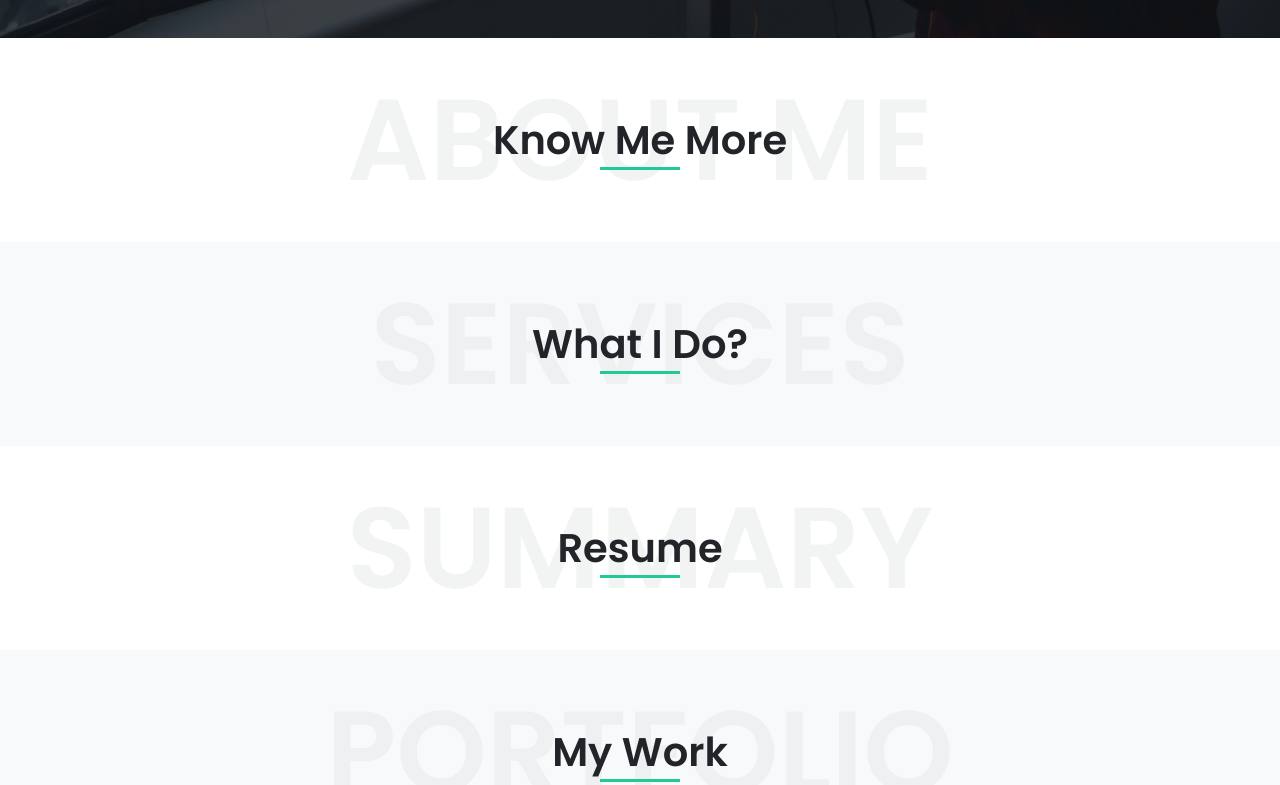
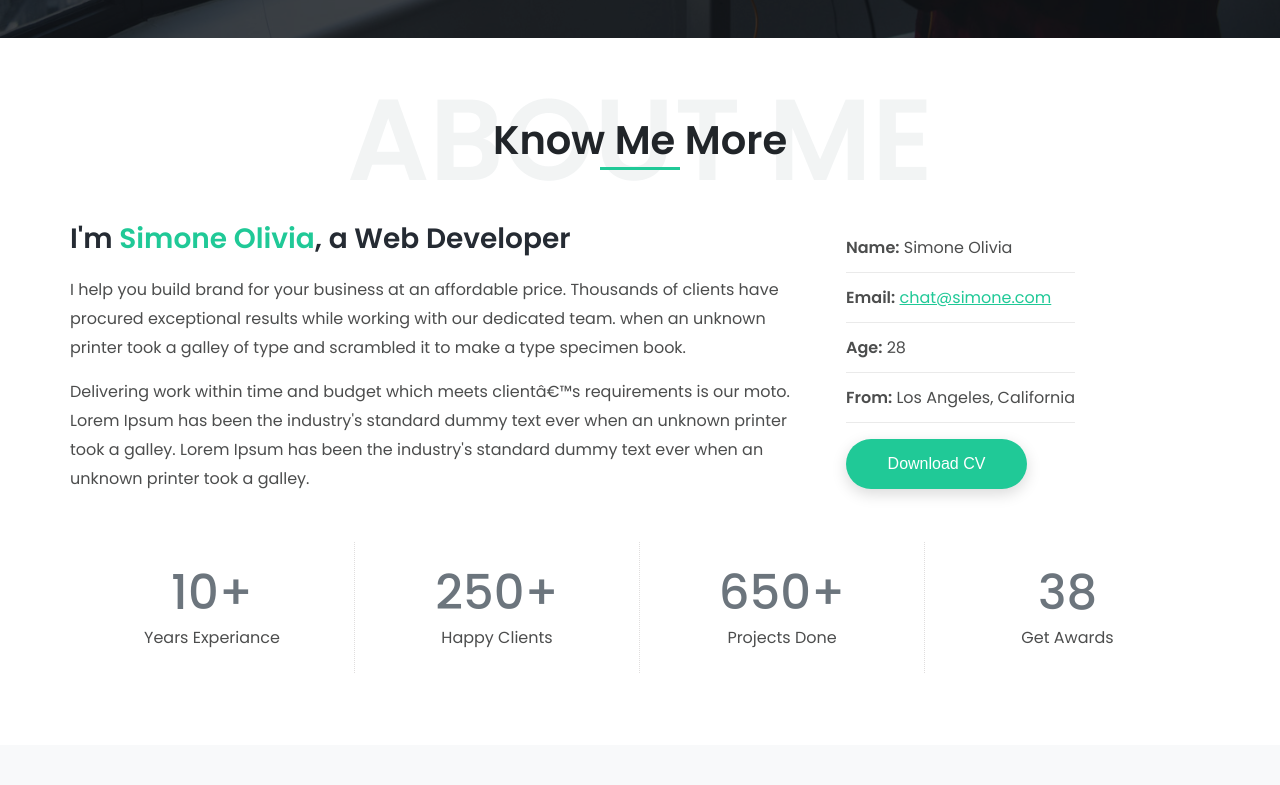
Before and after one commit to OmarAlSeddik/Simone, a plain HTML site: page index.html in a window 1280 px wide. Shown: the part 762-1547 px from the top of the page. Drawn offline with Linux system fonts and the light colour scheme.

Commit message:
About Section Complete

```diff
--- a/index.html
+++ b/index.html
@@ -61,12 +61,62 @@
         <p class="hero__welcome">Welcome</p>
         <h1 class="hero__heading">I'm Simone Olivia</h1>
         <p class="hero__location">based in Los Angeles, California.</p>
-        <button class="hero__hire-me">Hire Me</button>
+        <button class="outlined-button green">Hire Me</button>
       </div>
     </section>
     <section class="about section">
       <div class="container">
         <h2 class="section-heading">Know Me More</h2>
+        <div class="about__row1">
+          <div class="about__text-content">
+            <h3 class="about__subheading">
+              I'm <span class="green-text">Simone Olivia</span>, a Web Developer
+            </h3>
+            <p>
+              I help you build brand for your business at an affordable price.
+              Thousands of clients have procured exceptional results while
+              working with our dedicated team. when an unknown printer took a
+              galley of type and scrambled it to make a type specimen book.
+            </p>
+            <p>
+              Delivering work within time and budget which meets clientâ€™s
+              requirements is our moto. Lorem Ipsum has been the industry's
+              standard dummy text ever when an unknown printer took a galley.
+              Lorem Ipsum has been the industry's standard dummy text ever when
+              an unknown printer took a galley.
+            </p>
+          </div>
+          <div class="about__details">
+            <ul class="about__list">
+              <li><span>Name:</span> Simone Olivia</li>
+              <li>
+                <span>Email:</span>
+                <a href="#" class="green-link">chat@simone.com</a>
+              </li>
+              <li><span>Age:</span> 28</li>
+              <li><span>From:</span> Los Angeles, California</li>
+            </ul>
+            <button class="contained-button">Download CV</button>
+          </div>
+        </div>
+        <div class="about__stats">
+          <div class="about__stat">
+            <h4 class="about__stat-heading">10+</h4>
+            <p class="about__stat-info">Years Experiance</p>
+          </div>
+          <div class="about__stat">
+            <h4 class="about__stat-heading">250+</h4>
+            <p class="about__stat-info">Happy Clients</p>
+          </div>
+          <div class="about__stat">
+            <h4 class="about__stat-heading">650+</h4>
+            <p class="about__stat-info">Projects Done</p>
+          </div>
+          <div class="about__stat">
+            <h4 class="about__stat-heading">38</h4>
+            <p class="about__stat-info">Get Awards</p>
+          </div>
+        </div>
       </div>
     </section>
     <section class="services section">
@@ -97,12 +147,12 @@
     <footer class="footer">
       <div class="container footer__container">
         <p>
-          Copyright Â© 2021 <a href="#" class="footer__link">Simone</a>. All
+          Copyright Â© 2021 <a href="#" class="green-link">Simone</a>. All
           Rights Reserved.
         </p>
         <div class="footer__links">
           <a href="#">Terms & Policy</a>
-          |
+          <span> | </span>
           <a href="#">Disclaimer</a>
         </div>
       </div>
--- a/style.css
+++ b/style.css
@@ -33,13 +33,74 @@ p {
   line-height: 1.8;
 }
 
+h1,
+h2,
+h3,
+h4,
+h5,
+h6 {
+  color: #252b33;
+}
+
+.green-text {
+  color: #20c997;
+}
+
+.green-link {
+  color: #20c997 !important;
+}
+
+.green-link:hover {
+  color: #1baa80 !important;
+}
+
+.outlined-button {
+  padding: 0.8rem 2.6rem;
+  font-size: 1rem;
+  font-weight: 500;
+  line-height: 1.5;
+  background-color: transparent;
+  border-radius: 10rem;
+  cursor: pointer;
+  transition: all 0.5s ease;
+}
+
+.outlined-button.green {
+  border: solid 2px #20c997;
+  color: #20c997;
+}
+
+.outlined-button.green:hover {
+  background-color: #20c997;
+  color: white;
+}
+
+.contained-button {
+  padding: 0.8rem 2.6rem;
+  font-size: 1rem;
+  font-weight: 500;
+  line-height: 1.5;
+  background-color: transparent;
+  border-radius: 10rem;
+  cursor: pointer;
+  transition: all 0.5s ease;
+  background-color: #20c997;
+  color: white;
+  box-shadow: 0px 5px 15px rgb(0, 0, 0, 0.15);
+}
+
+.contained-button:hover {
+  background-color: #1baa80;
+  box-shadow: 0px 5px 15px rgba(0, 0, 0, 0.3);
+}
+
 .container {
   height: 100%;
   width: 100%;
   margin: 0 auto;
   display: flex;
   flex-direction: column;
-  align-items: center;
+  gap: 3rem;
 }
 
 .center {
@@ -91,30 +152,6 @@ p {
   font-size: calc(4rem + 4vw);
   line-height: 1.3;
   z-index: -1;
-}
-
-.about .section-heading::before {
-  content: "about me";
-}
-
-.services .section-heading::before {
-  content: "services";
-}
-
-.summary .section-heading::before {
-  content: "summary";
-}
-
-.portfolio .section-heading::before {
-  content: "portfolio";
-}
-
-.testimonial .section-heading::before {
-  content: "testimonial";
-}
-
-.contact .section-heading::before {
-  content: "contact";
 }
 
 /* ----- Specific Selectors ----- */
@@ -201,6 +238,7 @@ p {
 }
 
 .hero__heading {
+  color: white;
   font-size: 4rem;
   font-weight: 600;
   line-height: 1.3;
@@ -213,22 +251,91 @@ p {
   margin-bottom: 1.5rem;
 }
 
-.hero__hire-me {
-  padding: 0.8rem 2.6rem;
-  font-size: 1rem;
-  font-weight: 500;
-  line-height: 1.5;
-  background-color: transparent;
-  border: solid 2px #20c997;
-  border-radius: 10rem;
-  color: #20c997;
-  cursor: pointer;
-  transition: all 0.5s ease;
+.about .section-heading::before {
+  content: "about me";
 }
 
-.hero__hire-me:hover {
-  background-color: #20c997;
-  color: white;
+.about__row1 {
+  display: flex;
+  align-items: center;
+  justify-content: space-between;
+  gap: 3rem;
+}
+
+.about__text-content {
+  display: flex;
+  flex-direction: column;
+  gap: 1rem;
+  width: calc(100% * 2 / 3);
+}
+
+.about__details {
+  width: calc(100% * 1 / 3);
+  display: flex;
+  flex-direction: column;
+  align-items: flex-start;
+  gap: 1rem;
+}
+
+.about__subheading {
+  font-weight: 600;
+  font-size: 1.75rem;
+}
+
+.about__list li {
+  padding: 0.75rem 0;
+  border-bottom: 1px solid #eaeaea;
+}
+
+.about__list span {
+  font-weight: 600;
+}
+
+.about__list a {
+  color: #20c997 !important;
+}
+
+.about__stats {
+  display: flex;
+}
+
+.about__stat {
+  display: flex;
+  flex-direction: column;
+  align-items: center;
+  padding: 1.25rem 0.75rem;
+  width: calc(100% * 1 / 4);
+}
+
+.about__stat:not(:last-child) {
+  border-right: dotted 1px #e0dede;
+}
+
+.about__stat-heading {
+  font-size: 3rem;
+  line-height: 1.3;
+  font-weight: 500;
+  color: #6c757d;
+}
+
+.services .section-heading::before {
+  content: "services";
+}
+
+.summary .section-heading::before {
+  content: "summary";
+}
+
+.portfolio .section-heading::before {
+  content: "portfolio";
+}
+
+.testimonial .section-heading::before {
+  content: "testimonial";
+}
+
+.contact .section-heading::before {
+  content: "contact";
 }
 
 .footer {
@@ -246,12 +353,8 @@ p {
   gap: 1rem;
 }
 
-.footer__link {
-  color: #20c997 !important;
-}
-
-.footer__link:hover {
-  color: #1baa80 !important;
+.footer__links span {
+  color: rgba(0, 0, 0, 0.2);
 }
 
 /* ----- Media Queries ----- */
```
